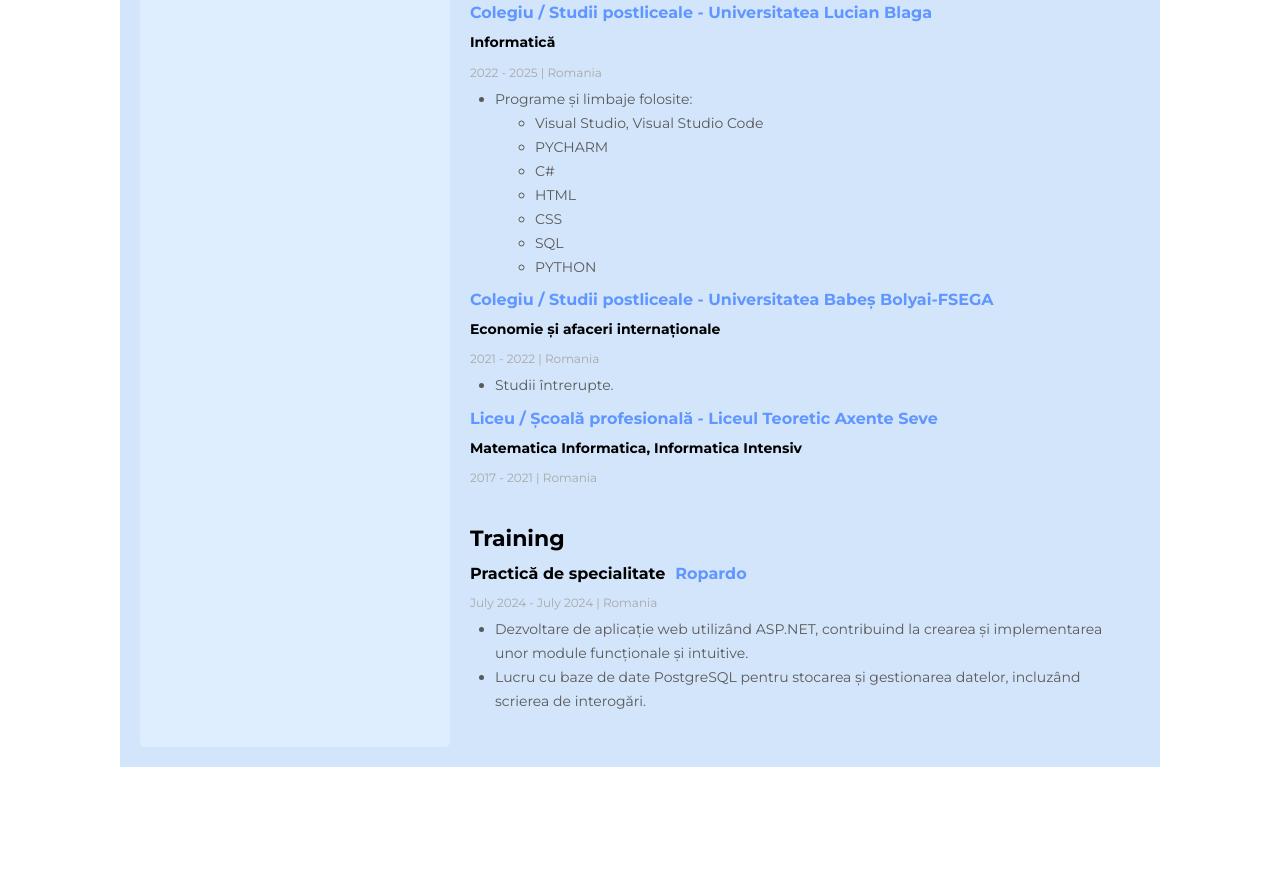
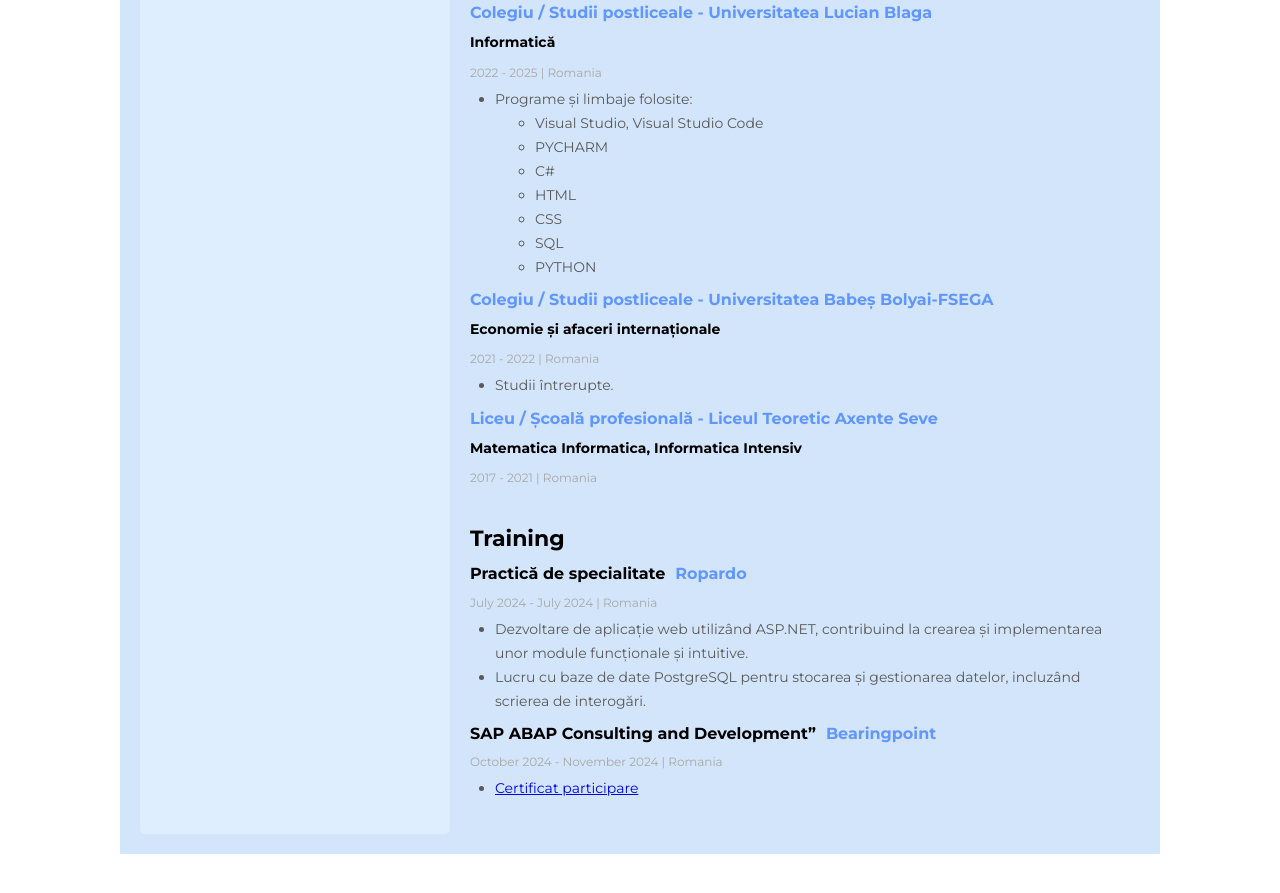
Before and after one commit to LarisaPD/CV, a plain HTML site: page index.html in a window 1280 px wide. Shown: the part 997-1890 px from the top of the page. Before the commit the page ends 1809 px from the top, so only its background shows below. Drawn offline with Linux system fonts and the light colour scheme.

Commit message:
added certificate

```diff
--- a/index.html
+++ b/index.html
@@ -127,6 +127,15 @@
                             incluzând scrierea de interogări.</li>
                     </ul>
                 </div>
+
+                <div class="training-container">
+                    <h4 class="training-name">SAP ABAP Consulting and Development”<span class="company-info">Bearingpoint</span> </h4>
+                    <p class="training-time">October 2024 - November 2024 | Romania</p>
+                    <ul class="training-list">
+                        <li> <a href="./images/Certificate - Papeș Larisa Daniela .pdf">Certificat participare</ahref> </li>
+                    </ul>
+                </div>
+
             </div>
 
         </div>
```
Also changed, not shown: 1 other file.
